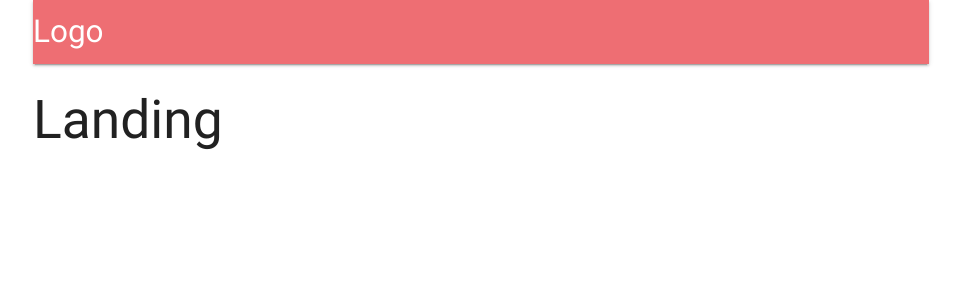
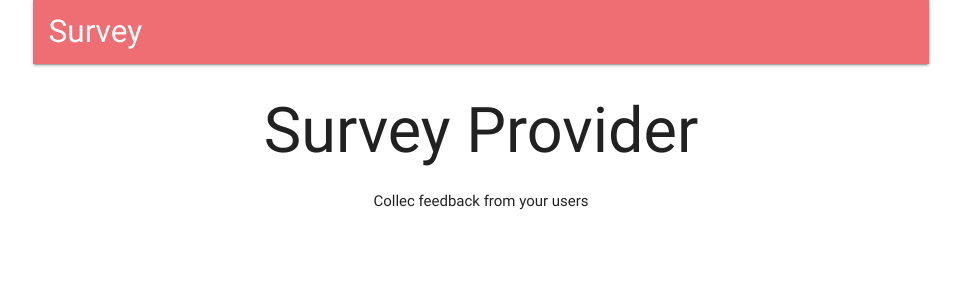
Before and after one commit to kinny94/survey-provider, a React (Create React App) app in the folder client/: page / in a window 1280 px wide. Shown: the top 300 px of the page, without its empty margins (159-1120 px from the left). Built offline with nearby package versions, Linux system fonts and the light colour scheme; no server answers.

Commit message:
Handled routes with ui

```diff
--- a/client/src/components/App.js
+++ b/client/src/components/App.js
@@ -4,10 +4,10 @@
 
 import Header from './Header';
 import * as actions from '../actions';
+import Landing from './Landing';
 
 const Dashboard = () => <h2>Dashboard</h2>;
 const SurveyNew = () => <h2>Survey New</h2>;
-const Landing = () => <h2>Landing</h2>;
 
 class App extends Component{
 
--- a/client/src/components/Header.js
+++ b/client/src/components/Header.js
@@ -1,5 +1,6 @@
 import React, { Component } from 'react';
 import { connect } from 'react-redux';
+import { Link } from 'react-router-dom';
 
 class Header extends Component {
 
@@ -22,7 +23,12 @@
         return (
             <nav>
                 <div className="nav-wrapper">
-                    <a href="#" className="brand-logo">Logo</a>
+                    <Link
+                        to={ this.props.auth ? '/surveys' : '/'}
+                        className="brand-logo"
+                    >
+                        &nbsp; Survey
+                    </Link>
                     <ul id="nav-mobile" className="right hide-on-med-and-down">
                         { this.renderContent() }
                     </ul>
--- /dev/null
+++ b/client/src/components/Landing.js
@@ -0,0 +1,14 @@
+import React from 'react';
+
+const Landing = () => {
+    return (
+        <div style={{ textAlign: 'center' }}>
+            <h1>
+                Survey Provider
+            </h1>
+            Collec feedback from your users
+        </div>
+    );
+};
+
+export default Landing;
```
